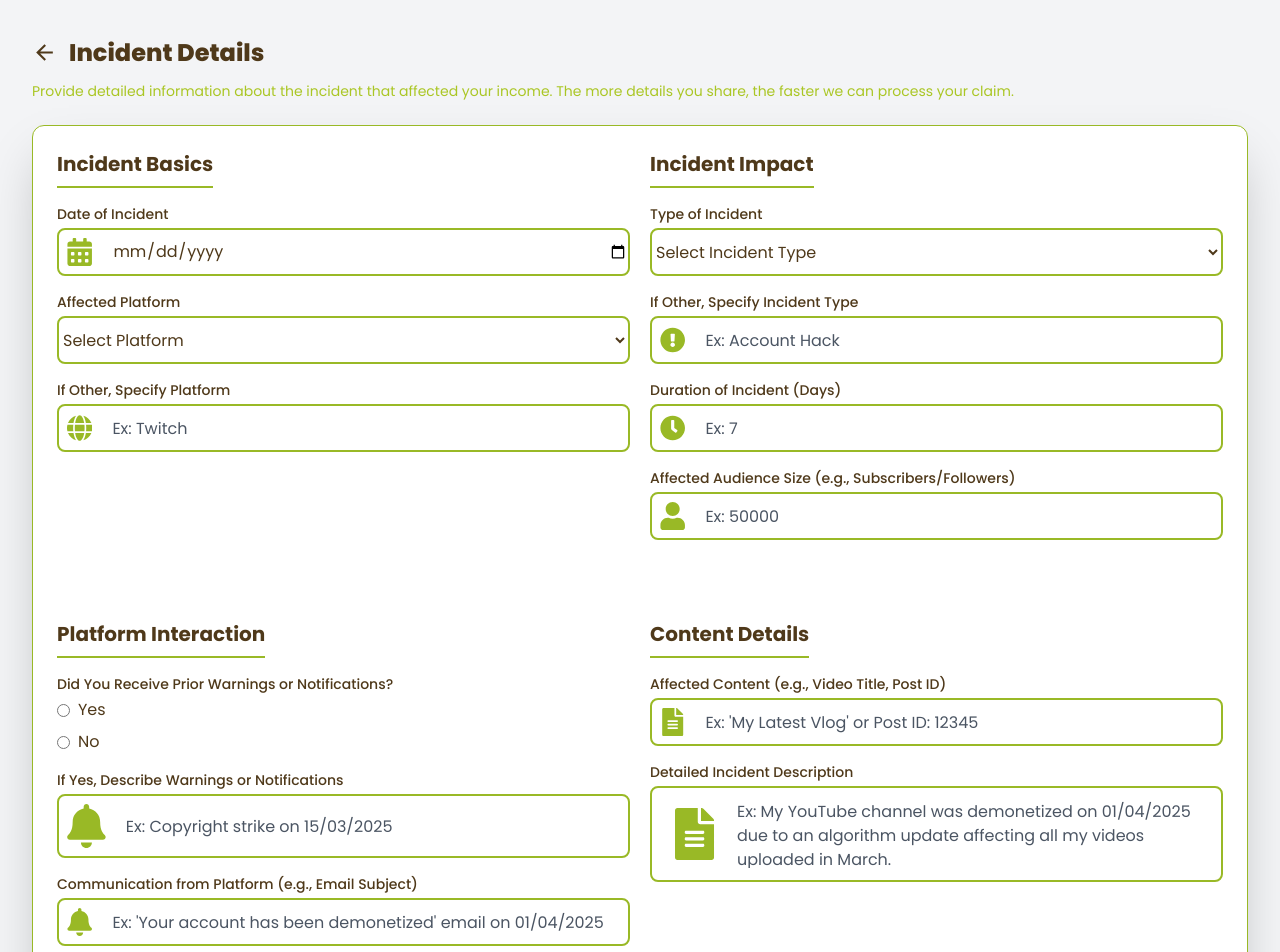
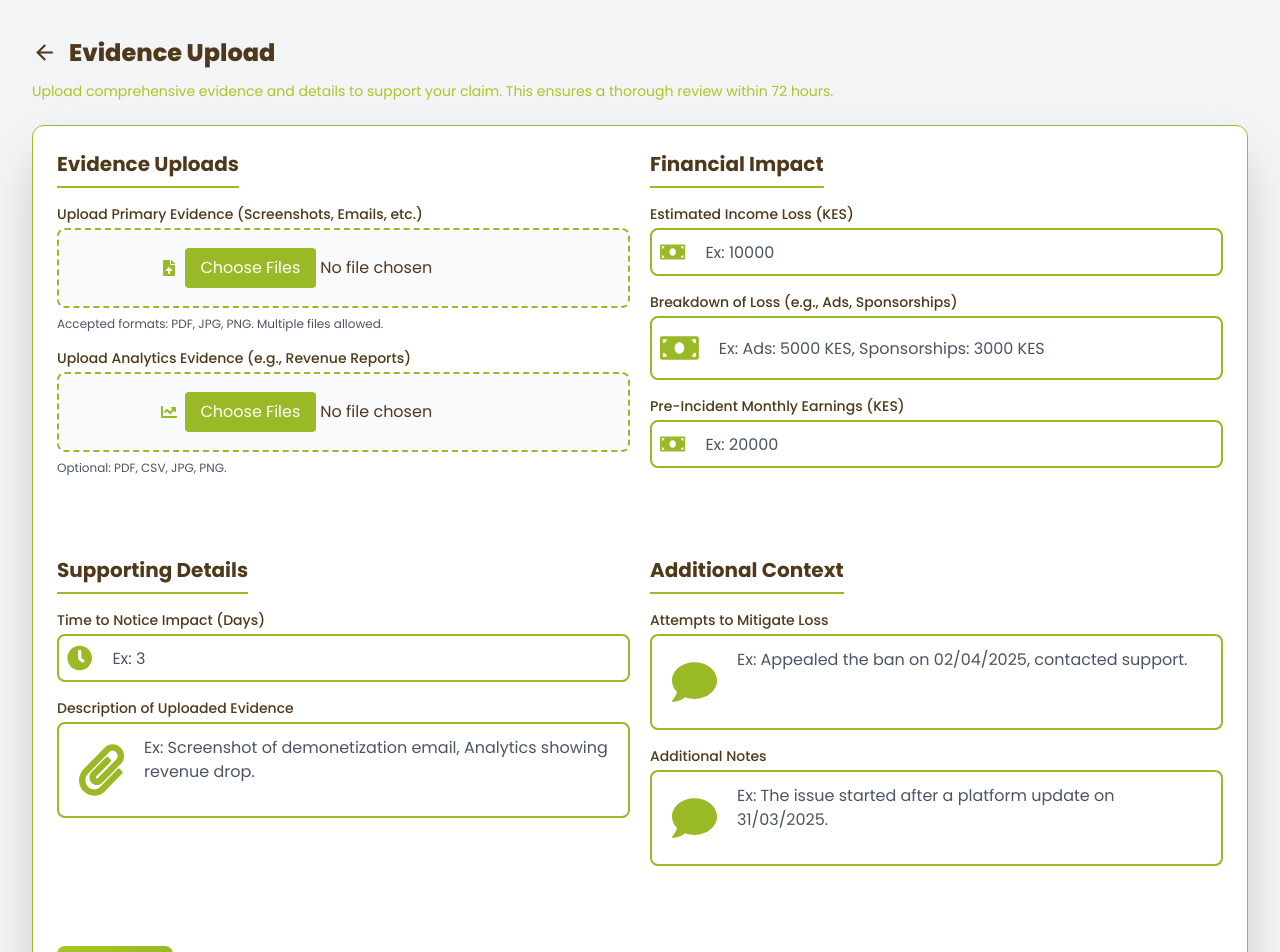
Before and after one commit to MuchiriTheDev/Content, a React (Vite) app: page /claim in a window 1280 px wide. Shown: the top 952 px of the page. Built offline with nearby package versions, Linux system fonts and the light colour scheme.

Commit message:
Update ClaimProcess component: swap ClaimIncidentDetails with ClaimEvidenceUpload

```diff
--- a/src/Component/ClaimsComponents/ClaimsEvidenceUpload.jsx
+++ b/src/Component/ClaimsComponents/ClaimsEvidenceUpload.jsx
@@ -1,13 +1,13 @@
 import React from 'react';
 import { useForm } from 'react-hook-form';
-import { FaFileUpload, FaMoneyBill } from 'react-icons/fa';
+import { FaFileUpload, FaMoneyBill, FaChartLine, FaClock, FaComment, FaPaperclip } from 'react-icons/fa';
 import { motion } from 'framer-motion';
 import { MdArrowBack } from 'react-icons/md';
 import { Link } from 'react-router-dom';
 
 const ClaimEvidenceUpload = ({ onNext, onBack, formData }) => {
   const { register, handleSubmit, formState: { errors } } = useForm({
-    defaultValues: formData
+    defaultValues: formData // Pre-fill with data from previous step if available
   });
 
   const onSubmit = (data) => {
@@ -22,17 +22,17 @@ const ClaimEvidenceUpload = ({ onNext, onBack, formData }) => {
       className="w-full min-h-screen bg-gray-100 text-brown flex flex-col items-center justify-start py-8 px-4 md:px-8 overflow-auto"
     >
       {/* Header Section */}
-      <div className="w-full max-w-3xl mb-6">
+      <div className="w-full mb-6">
         <div className="flex gap-3 items-center">
           <Link to="#" className="py-2" onClick={onBack}>
             <MdArrowBack size={25} className="text-brown" />
           </Link>
-          <h2 className="text-3xl font-extrabold text-brown">
+          <h2 className="text-2xl font-extrabold text-brown">
             Evidence Upload
           </h2>
         </div>
         <p className="text-yellowGreen text-sm mt-2">
-          Upload evidence to support your claim, such as screenshots or emails from the platform.
+          Upload comprehensive evidence and details to support your claim. This ensures a thorough review within 72 hours.
         </p>
       </div>
 
@@ -42,12 +42,15 @@ const ClaimEvidenceUpload = ({ onNext, onBack, formData }) => {
         animate={{ opacity: 1 }}
         transition={{ duration: 1, delay: 0.5 }}
         onSubmit={handleSubmit(onSubmit)}
-        className="w-full max-w-3xl bg-white rounded-xl shadow-2xl border border-appleGreen p-6 space-y-6"
+        className="w-full grid grid-cols-1 md:grid-cols-2 gap-5 gap-y-20 items-center bg-white backdrop-blur-md rounded-xl shadow-2xl border border-appleGreen p-6"
       >
-        {/* Evidence Files */}
+        {/* Evidence Uploads Section */}
+        <div className="space-y-4 w-full h-full">
+          <h3 className="text-xl font-bold text-brown border-b-2 border-appleGreen pb-2 w-fit">Evidence Uploads</h3>
+          {/* Primary Evidence Files */}
           <div>
             <label htmlFor="evidenceFiles" className="block text-sm font-medium mb-1 text-brown">
-            Upload Evidence (Screenshots, Emails, etc.)
+              Upload Primary Evidence (Screenshots, Emails, etc.)
             </label>
             <motion.div
               initial={{ y: 50, opacity: 0 }}
@@ -69,6 +72,34 @@ const ClaimEvidenceUpload = ({ onNext, onBack, formData }) => {
             <p className="text-xs text-gray-600 mt-2">Accepted formats: PDF, JPG, PNG. Multiple files allowed.</p>
           </div>
 
+          {/* Analytics Evidence */}
+          <div>
+            <label htmlFor="analyticsFiles" className="block text-sm font-medium mb-1 text-brown">
+              Upload Analytics Evidence (e.g., Revenue Reports)
+            </label>
+            <motion.div
+              initial={{ y: 50, opacity: 0 }}
+              whileInView={{ y: 0, opacity: 1 }}
+              transition={{ duration: 0.8 }}
+              viewport={{ once: true }}
+              className="w-full h-20 border-2 border-dashed border-appleGreen rounded-lg flex items-center justify-center bg-gray-50 hover:bg-gray-100 transition-colors"
+            >
+              <FaChartLine className="text-appleGreen mr-2" />
+              <input
+                className="text-brown file:border-none file:bg-appleGreen file:text-white file:rounded file:px-4 file:py-2"
+                type="file"
+                multiple
+                accept=".pdf,.csv,.jpg,.png"
+                {...register("analyticsFiles")}
+              />
+            </motion.div>
+            <p className="text-xs text-gray-600 mt-2">Optional: PDF, CSV, JPG, PNG.</p>
+          </div>
+        </div>
+
+        {/* Financial Impact Section */}
+        <div className="space-y-4 w-full h-full">
+          <h3 className="text-xl font-bold text-brown border-b-2 border-appleGreen pb-2 w-fit">Financial Impact</h3>
           {/* Estimated Loss */}
           <div>
             <label htmlFor="estimatedLoss" className="block text-sm font-medium mb-1 text-brown">
@@ -92,20 +123,146 @@ const ClaimEvidenceUpload = ({ onNext, onBack, formData }) => {
             {errors.estimatedLoss && <p className="text-red-500 text-xs mt-1">{errors.estimatedLoss.message}</p>}
           </div>
 
-        {/* Additional Notes */}
+          {/* Loss Breakdown */}
           <div>
-          <label htmlFor="notes" className="block text-sm font-medium mb-1 text-brown">
-            Additional Notes (Optional)
+            <label htmlFor="lossBreakdown" className="block text-sm font-medium mb-1 text-brown">
+              Breakdown of Loss (e.g., Ads, Sponsorships)
             </label>
-          <motion.textarea
+            <motion.div
               initial={{ y: 50, opacity: 0 }}
               whileInView={{ y: 0, opacity: 1 }}
               transition={{ duration: 0.8 }}
               viewport={{ once: true }}
-            className="w-full h-24 border-2 border-appleGreen rounded-lg text-brown bg-transparent outline-none p-3 resize-none"
+              className="w-full h-16 border-2 border-appleGreen rounded-lg flex gap-3 items-center"
+            >
+              <FaMoneyBill className="w-fit p-2 h-full text-appleGreen" />
+              <input
+                className="border-none placeholder:text-gray-600 text-brown bg-transparent outline-none w-full h-full"
+                type="text"
+                {...register("lossBreakdown", { required: "Breakdown is required" })}
+                placeholder="Ex: Ads: 5000 KES, Sponsorships: 3000 KES"
+              />
+            </motion.div>
+            {errors.lossBreakdown && <p className="text-red-500 text-xs mt-1">{errors.lossBreakdown.message}</p>}
+          </div>
+
+          {/* Pre-Incident Earnings */}
+          <div>
+            <label htmlFor="preIncidentEarnings" className="block text-sm font-medium mb-1 text-brown">
+              Pre-Incident Monthly Earnings (KES)
+            </label>
+            <motion.div
+              initial={{ y: 50, opacity: 0 }}
+              whileInView={{ y: 0, opacity: 1 }}
+              transition={{ duration: 0.8 }}
+              viewport={{ once: true }}
+              className="w-full h-12 border-2 border-appleGreen rounded-lg flex gap-3 items-center"
+            >
+              <FaMoneyBill className="w-fit p-2 h-full text-appleGreen" />
+              <input
+                className="border-none placeholder:text-gray-600 text-brown bg-transparent outline-none w-full h-full"
+                type="number"
+                {...register("preIncidentEarnings", { required: "Pre-incident earnings are required", min: { value: 0, message: "Cannot be negative" } })}
+                placeholder="Ex: 20000"
+              />
+            </motion.div>
+            {errors.preIncidentEarnings && <p className="text-red-500 text-xs mt-1">{errors.preIncidentEarnings.message}</p>}
+          </div>
+        </div>
+
+        {/* Supporting Details Section */}
+        <div className="space-y-4 w-full h-full">
+          <h3 className="text-xl font-bold text-brown border-b-2 border-appleGreen pb-2 w-fit">Supporting Details</h3>
+          {/* Time to Notice Impact */}
+          <div>
+            <label htmlFor="timeToNotice" className="block text-sm font-medium mb-1 text-brown">
+              Time to Notice Impact (Days)
+            </label>
+            <motion.div
+              initial={{ y: 50, opacity: 0 }}
+              whileInView={{ y: 0, opacity: 1 }}
+              transition={{ duration: 0.8 }}
+              viewport={{ once: true }}
+              className="w-full h-12 border-2 border-appleGreen rounded-lg flex gap-3 items-center"
+            >
+              <FaClock className="w-fit p-2 h-full text-appleGreen" />
+              <input
+                className="border-none placeholder:text-gray-600 text-brown bg-transparent outline-none w-full h-full"
+                type="number"
+                {...register("timeToNotice", { required: "Time to notice is required", min: { value: 0, message: "Cannot be negative" } })}
+                placeholder="Ex: 3"
+              />
+            </motion.div>
+            {errors.timeToNotice && <p className="text-red-500 text-xs mt-1">{errors.timeToNotice.message}</p>}
+          </div>
+
+          {/* Evidence Description */}
+          <div>
+            <label htmlFor="evidenceDescription" className="block text-sm font-medium mb-1 text-brown">
+              Description of Uploaded Evidence
+            </label>
+            <motion.div
+              initial={{ y: 50, opacity: 0 }}
+              whileInView={{ y: 0, opacity: 1 }}
+              transition={{ duration: 0.8 }}
+              viewport={{ once: true }}
+              className="w-full h-24 border-2 border-appleGreen rounded-lg flex gap-3 p-3"
+            >
+              <FaPaperclip className="w-fit p-2 h-full text-appleGreen" />
+              <textarea
+                className="border-none placeholder:text-gray-600 text-brown bg-transparent outline-none w-full h-full resize-none"
+                {...register("evidenceDescription", { required: "Evidence description is required" })}
+                placeholder="Ex: Screenshot of demonetization email, Analytics showing revenue drop."
+              />
+            </motion.div>
+            {errors.evidenceDescription && <p className="text-red-500 text-xs mt-1">{errors.evidenceDescription.message}</p>}
+          </div>
+        </div>
+
+        {/* Additional Context Section */}
+        <div className="space-y-4 w-full h-full">
+          <h3 className="text-xl font-bold text-brown border-b-2 border-appleGreen pb-2 w-fit">Additional Context</h3>
+          {/* Mitigation Attempts */}
+          <div>
+            <label htmlFor="mitigationAttempts" className="block text-sm font-medium mb-1 text-brown">
+              Attempts to Mitigate Loss
+            </label>
+            <motion.div
+              initial={{ y: 50, opacity: 0 }}
+              whileInView={{ y: 0, opacity: 1 }}
+              transition={{ duration: 0.8 }}
+              viewport={{ once: true }}
+              className="w-full h-24 border-2 border-appleGreen rounded-lg flex gap-3 p-3"
+            >
+              <FaComment className="w-fit p-2 h-full text-appleGreen" />
+              <textarea
+                className="border-none placeholder:text-gray-600 text-brown bg-transparent outline-none w-full h-full resize-none"
+                {...register("mitigationAttempts")}
+                placeholder="Ex: Appealed the ban on 02/04/2025, contacted support."
+              />
+            </motion.div>
+          </div>
+
+          {/* Additional Notes */}
+          <div>
+            <label htmlFor="notes" className="block text-sm font-medium mb-1 text-brown">
+              Additional Notes
+            </label>
+            <motion.div
+              initial={{ y: 50, opacity: 0 }}
+              whileInView={{ y: 0, opacity: 1 }}
+              transition={{ duration: 0.8 }}
+              viewport={{ once: true }}
+              className="w-full h-24 border-2 border-appleGreen rounded-lg flex gap-3 p-3"
+            >
+              <FaComment className="w-fit p-2 h-full text-appleGreen" />
+              <textarea
+                className="border-none placeholder:text-gray-600 text-brown bg-transparent outline-none w-full h-full resize-none"
                 {...register("notes")}
-            placeholder="Ex: The issue started after a platform update."
+                placeholder="Ex: The issue started after a platform update on 31/03/2025."
               />
+            </motion.div>
+          </div>
         </div>
 
         {/* Next Button */}
@@ -113,7 +270,7 @@ const ClaimEvidenceUpload = ({ onNext, onBack, formData }) => {
           whileHover={{ scale: 1.05 }}
           whileTap={{ scale: 0.95 }}
           type="submit"
-          className="w-full py-3 bg-gradient-to-r from-yellowGreen to-appleGreen rounded-lg font-semibold text-brown shadow-lg hover:shadow-yellowGreen/50 transition-all duration-300"
+          className="w-fit px-10 py-3 bg-gradient-to-r from-yellowGreen to-appleGreen rounded-lg font-semibold text-brown shadow-lg hover:shadow-yellowGreen/50 transition-all duration-300 transform"
         >
           Next
         </motion.button>
--- a/src/Pages/ClaimsRelatedPage.jsx/ClaimProcess.jsx
+++ b/src/Pages/ClaimsRelatedPage.jsx/ClaimProcess.jsx
@@ -6,8 +6,8 @@ import ClaimReviewAndSubmit from '../../Component/ClaimsComponents/ClaimReviewAn
 const ClaimProcess = () => {
   return (
     <div>
-      <ClaimIncidentDetails />
-      {/* <ClaimEvidenceUpload /> */}
+      {/* <ClaimIncidentDetails /> */}
+      <ClaimEvidenceUpload />
       {/* <ClaimReviewAndSubmit /> */}
     </div>
   )
```
Lines whose indentation alone changed are shown as unchanged.
